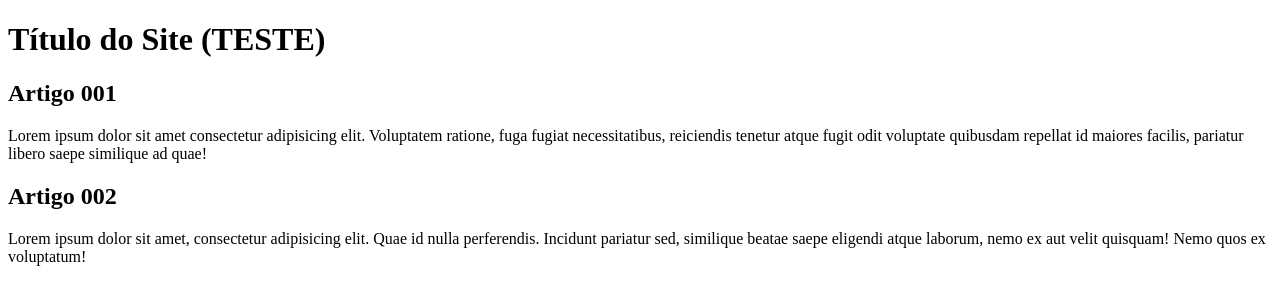
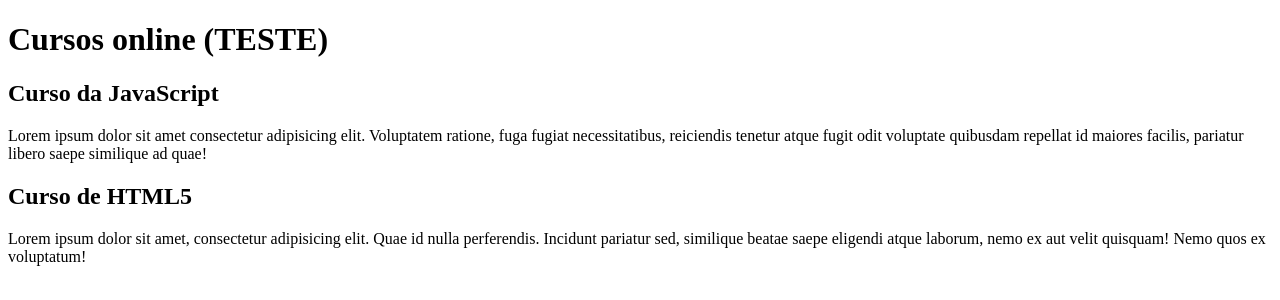
Before and after one commit to WBrunoNogueira/PROJETO-SITE, a plain HTML site: page index.html in a window 1280 px wide. Drawn offline with Linux system fonts and the light colour scheme.

Commit message:
Editando Conteúdo

```diff
--- a/index.html
+++ b/index.html
@@ -11,15 +11,15 @@
     <main>
         <header>
             <h1>
-                Título do Site (TESTE)
+                Cursos online (TESTE)
             </h1>
         </header>
         <article>
-            <h2>Artigo 001</h2>
+            <h2>Curso da JavaScript</h2>
             <p>Lorem ipsum dolor sit amet consectetur adipisicing elit. Voluptatem ratione, fuga fugiat necessitatibus, reiciendis tenetur atque fugit odit voluptate quibusdam repellat id maiores facilis, pariatur libero saepe similique ad quae!</p>
         </article>
         <article>
-            <h2>Artigo 002</h2>
+            <h2>Curso de HTML5</h2>
             <p>Lorem ipsum dolor sit amet, consectetur adipisicing elit. Quae id nulla perferendis. Incidunt pariatur sed, similique beatae saepe eligendi atque laborum, nemo ex aut velit quisquam! Nemo quos ex voluptatum!</p>
         </article>
     </main>
```
